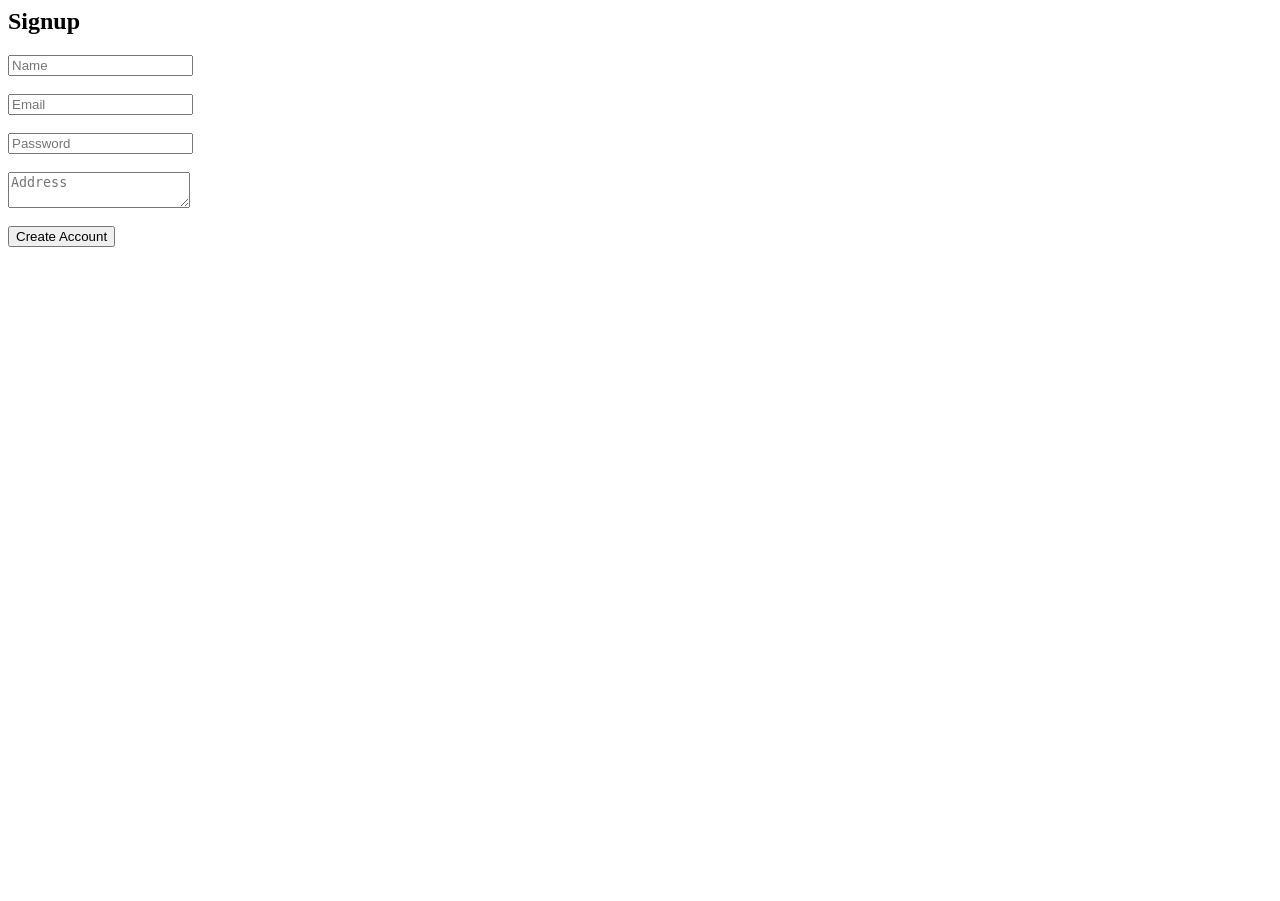
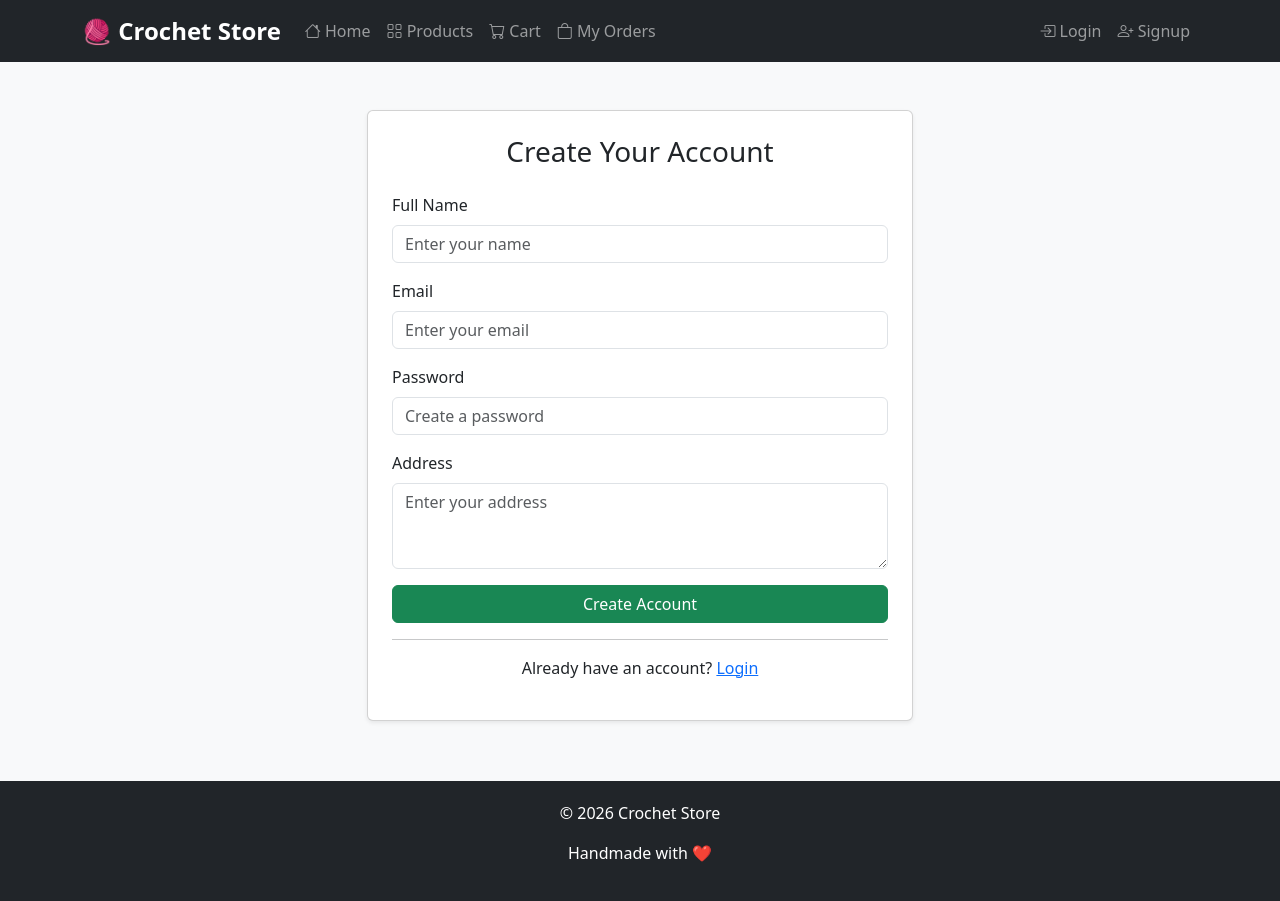
Before and after one commit to NumaMeman-cse/crochet_store, a Flask app: page /signup in a window 1280 px wide. Before the commit the page ends 247 px from the top, so only its background shows below. Run offline with Flask 3, Linux system fonts and the light colour scheme.

Commit message:
Improved signup page UI

```diff
--- a/templates/signup.html
+++ b/templates/signup.html
@@ -1,15 +1,66 @@
-<h2>Signup</h2>
+{% extends "base.html" %}
+
+{% block content %}
+
+<div class="row justify-content-center">
+
+<div class="col-md-6">
+
+<div class="card shadow-sm p-4">
+
+<h3 class="text-center mb-4">Create Your Account</h3>
 
 <form method="POST">
 
-<input type="text" name="name" placeholder="Name"><br><br>
+<div class="mb-3">
 
-<input type="email" name="email" placeholder="Email"><br><br>
+<label class="form-label">Full Name</label>
 
-<input type="password" name="password" placeholder="Password"><br><br>
+<input type="text" name="name" class="form-control" placeholder="Enter your name" required>
 
-<textarea name="address" placeholder="Address"></textarea><br><br>
+</div>
 
-<button type="submit">Create Account</button>
+<div class="mb-3">
+
+<label class="form-label">Email</label>
+
+<input type="email" name="email" class="form-control" placeholder="Enter your email" required>
+
+</div>
+
+<div class="mb-3">
+
+<label class="form-label">Password</label>
+
+<input type="password" name="password" class="form-control" placeholder="Create a password" required>
+
+</div>
+
+<div class="mb-3">
+
+<label class="form-label">Address</label>
+
+<textarea name="address" class="form-control" rows="3" placeholder="Enter your address" required></textarea>
+
+</div>
+
+<button type="submit" class="btn btn-success w-100">
+Create Account
+</button>
 
 </form>
+
+<hr>
+
+<p class="text-center">
+Already have an account?
+<a href="/login">Login</a>
+</p>
+
+</div>
+
+</div>
+
+</div>
+
+{% endblock %}
```
